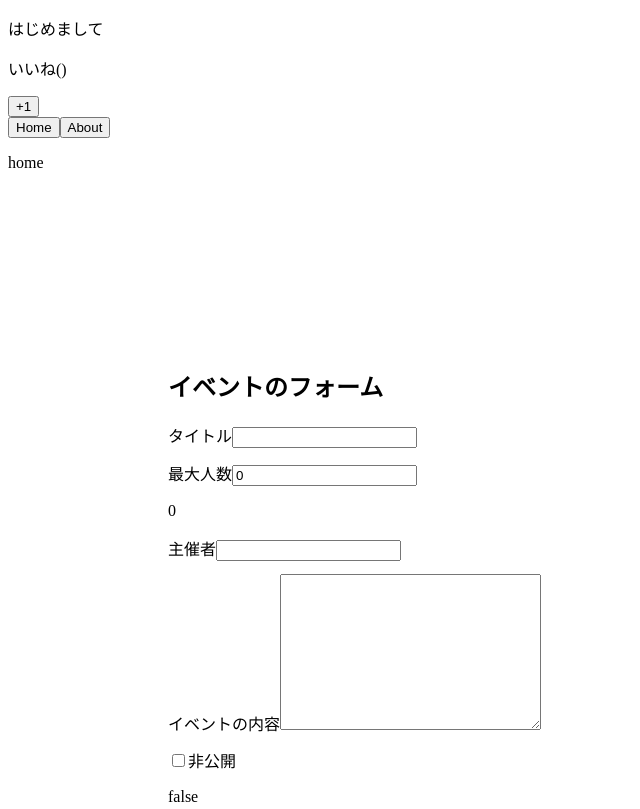
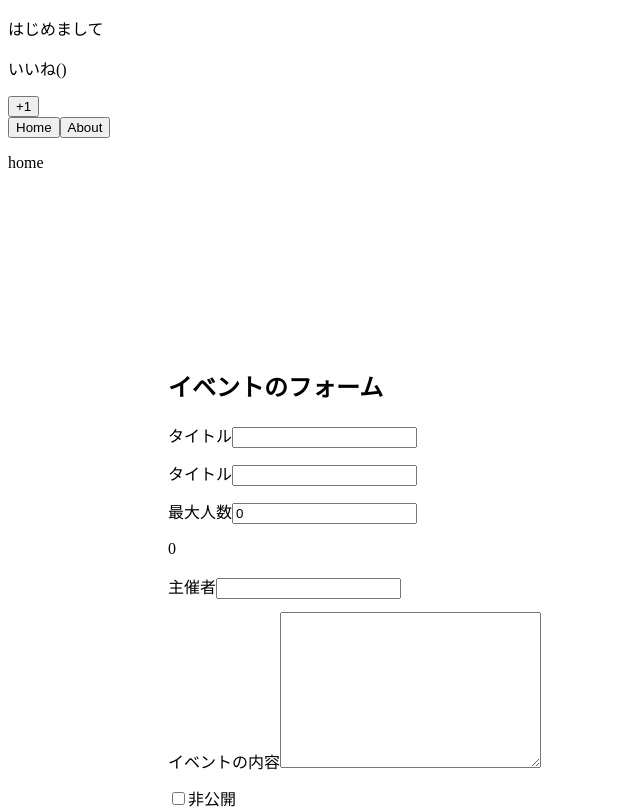
Before and after one commit to Taka2401/Vue.js, a Vue app in the folder udemy-vue.js/: page / in a window 1280 px wide. Shown: the top 809 px of the page, without its empty margins (0-640 px from the left). Built offline with nearby package versions, Linux system fonts and the light colour scheme.

Commit message:
add: component with v-model

```diff
--- a/udemy-vue.js/src/App.vue
+++ b/udemy-vue.js/src/App.vue
@@ -11,9 +11,13 @@
     </keep-alive>
     <div style="padding: 10rem;">
       <h2>イベントのフォーム</h2>
-      <label for="title">タイトル</label>
-      <input id="title" type="text" v-model.lazy="eventData.title">
-      <pre>{{ eventData.title }}</pre>
+
+      <EventTitle v-model="eventData.title"></EventTitle>
+
+      <EventTitle
+      :value="eventData.title"
+      @input="eventData.title = $event">
+      </EventTitle>
 
       <label for="maxNumber">最大人数</label>
       <input id="maxNumber" type="number" v-model.number="eventData.maxNumber">
@@ -62,6 +66,7 @@
 import LikeHeader from "./components/LikeHeader.vue";
 import Home from "./components/Home.vue";
 import About from "./components/About.vue";
+import EventTitle from "./components/EventTitle.vue";
 
 export default {
   data() {
@@ -84,7 +89,8 @@
   components: {
     LikeHeader,
     Home,
-    About
+    About,
+    EventTitle
   },
   methods: {
     incrementNumber(value) {
--- /dev/null
+++ b/udemy-vue.js/src/components/EventTitle.vue
@@ -0,0 +1,18 @@
+<template>
+  <div>
+    <label for="title">タイトル</label>
+    <input
+      id="title"
+      type="text"
+      :value="value"
+      @input="$emit('input', $event.target.value)">
+
+    <pre>{{ value }}</pre>
+  </div>
+</template>
+
+<script>
+export default {
+  props: ["value"]
+};
+</script>
```
